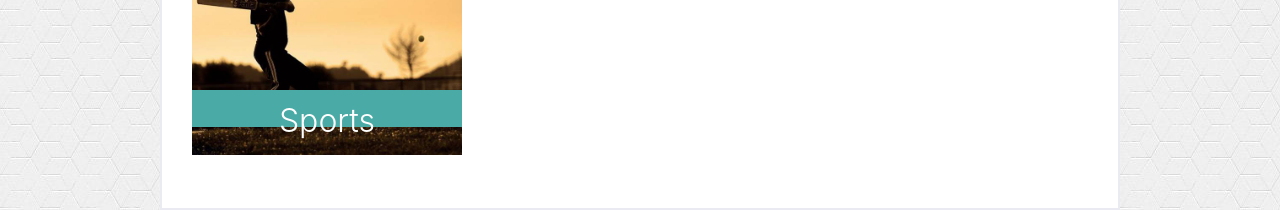
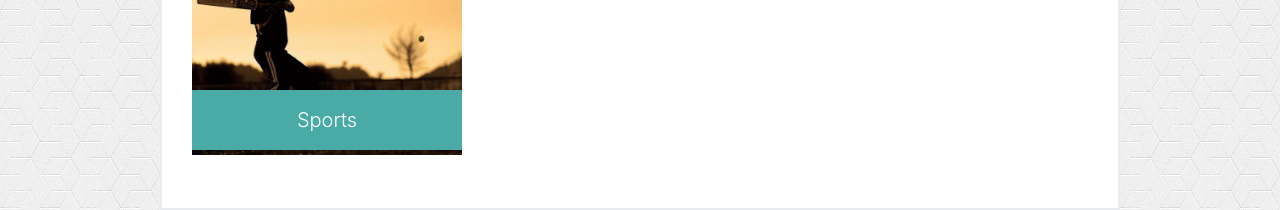
Before and after one commit to jk27924/Bootstrap-Portfolio, a plain HTML site: page portfolio.html in a window 1280 px wide. Shown: the part 803-1013 px from the top of the page. Drawn offline with nearby package versions, Linux system fonts and the light colour scheme.

Commit message:
I lowered the placeholders for each picture on Portfolio page

```diff
--- a/portfolio.html
+++ b/portfolio.html
@@ -111,11 +111,13 @@
         .main-container h2 {
             color: #fff;
             background: #4aaaa5;
+            font-family: 'Georgia' Times, 'Times New Roman', serif;
             text-align: center;
             line-height: 15px;
             font-weight: 300;
+            font-size: 20px;
             width: 270px;
-            height: 37px;
+            height: 60px;
             position: absolute;
             top: 135px;
             padding: 23px 0px 0px 0px;
```
